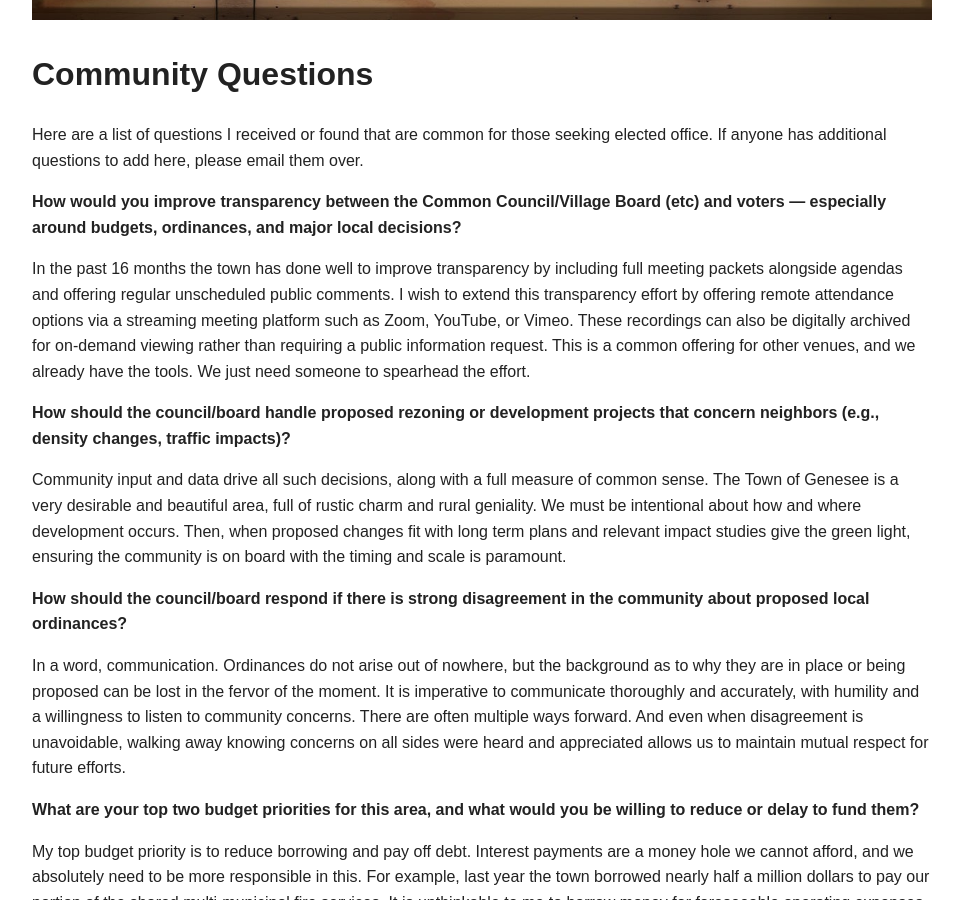
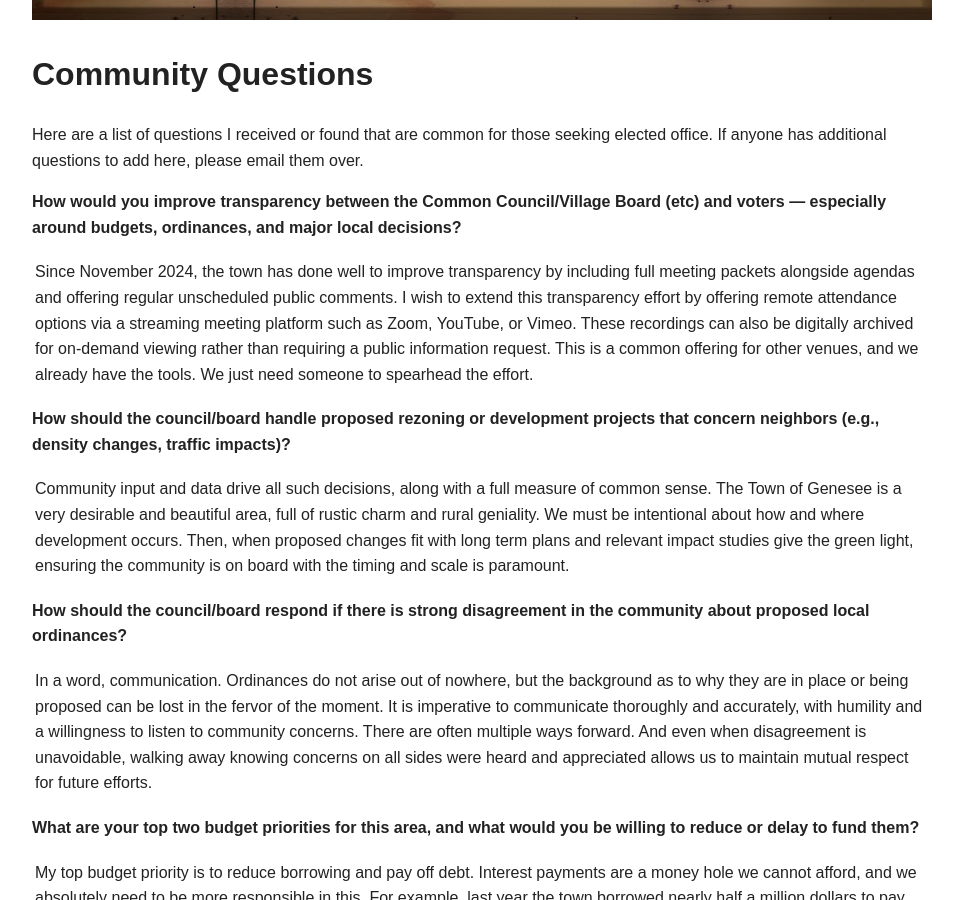
Before and after one commit to danyatzeck/danyatzeck.github.io, a Jekyll site: the page built from questions.md, in a window 1280 px wide and 900 px high, scrolled down 432 px. Shown: the whole window, without its empty margins (158-1121 px from the left). Built offline with Jekyll 4.4.1, drawn with Linux system fonts in a browser that asks for light colours; our own code applies the rules of GitHub Pages for plain Markdown files.

Commit message:
questions

```diff
--- a/questions.md
+++ b/questions.md
@@ -3,26 +3,31 @@
 Here are a list of questions I received or found that are common for those seeking elected office. If anyone has additional questions to add here, please email them over.
 
 
+
 **How would you improve transparency between the Common Council/Village Board (etc) and voters — especially around budgets, ordinances, and major local decisions?**
 
-In the past 16 months the town has done well to improve transparency by including full meeting packets alongside agendas and offering regular unscheduled public comments. I wish to extend this transparency effort by offering remote attendance options via a streaming meeting platform such as Zoom, YouTube, or Vimeo. These recordings can also be digitally archived for on-demand viewing rather than requiring a public information request. This is a common offering for other venues, and we already have the tools. We just need someone to spearhead the effort.
+|Since November 2024, the town has done well to improve transparency by including full meeting packets alongside agendas and offering regular unscheduled public comments. I wish to extend this transparency effort by offering remote attendance options via a streaming meeting platform such as Zoom, YouTube, or Vimeo. These recordings can also be digitally archived for on-demand viewing rather than requiring a public information request. This is a common offering for other venues, and we already have the tools. We just need someone to spearhead the effort.
+
 
 
 **How should the council/board handle proposed rezoning or development projects that concern neighbors (e.g., density changes, traffic impacts)?**
 
-Community input and data drive all such decisions, along with a full measure of common sense. The Town of Genesee is a very desirable and beautiful area, full of rustic charm and rural geniality. We must be intentional about how and where development occurs. Then, when proposed changes fit with long term plans and relevant impact studies give the green light, ensuring the community is on board with the timing and scale is paramount.
+|Community input and data drive all such decisions, along with a full measure of common sense. The Town of Genesee is a very desirable and beautiful area, full of rustic charm and rural geniality. We must be intentional about how and where development occurs. Then, when proposed changes fit with long term plans and relevant impact studies give the green light, ensuring the community is on board with the timing and scale is paramount.
+
 
 
 **How should the council/board respond if there is strong disagreement in the community about proposed local ordinances?**
 
-In a word, communication. Ordinances do not arise out of nowhere, but the background as to why they are in place or being proposed can be lost in the fervor of the moment. It is imperative to communicate thoroughly and accurately, with humility and a willingness to listen to community concerns. There are often multiple ways forward. And even when disagreement is unavoidable, walking away knowing concerns on all sides were heard and appreciated allows us to maintain mutual respect for future efforts.
+|In a word, communication. Ordinances do not arise out of nowhere, but the background as to why they are in place or being proposed can be lost in the fervor of the moment. It is imperative to communicate thoroughly and accurately, with humility and a willingness to listen to community concerns. There are often multiple ways forward. And even when disagreement is unavoidable, walking away knowing concerns on all sides were heard and appreciated allows us to maintain mutual respect for future efforts.
+
 
 
 **What are your top two budget priorities for this area, and what would you be willing to reduce or delay to fund them?**
 
-My top budget priority is to reduce borrowing and pay off debt. Interest payments are a money hole we cannot afford, and we absolutely need to be more responsible in this. For example, last year the town borrowed nearly half a million dollars to pay our portion of the shared multi-municipal fire services. It is unthinkable to me to borrow money for foreseeable operating expenses like this. Secondly, if we can manage (see above), I would like to see efforts made to beautify Genesee Depot, such that people driving through take notice and smile, and perhaps visit our local businesses.
+|My top budget priority is to reduce borrowing and pay off debt. Interest payments are a money hole we cannot afford, and we absolutely need to be more responsible in this. For example, last year the town borrowed nearly half a million dollars to pay our portion of the shared multi-municipal fire services. It is unthinkable to me to borrow money for foreseeable operating expenses like this. Secondly, if we can manage (see above), I would like to see efforts made to beautify Genesee Depot, such that people driving through take notice and smile, and perhaps visit our local businesses.
+
 
 
 **How will you ensure residents understand where their tax dollars are going?**
 
-Again, communication is key. Hopefully large community improvements like the multi-year Road Program will be well known and appreciated by all. If a more thorough review of ongoing initiatives is desired, I am happy to meet with anyone that reaches out. I would also be willing to write a synopsis of budget decisions in a friendlier, more consumable format and post it to the website if such would be helpful.
+|Again, communication is key. Hopefully large community improvements like the multi-year Road Program will be well known and appreciated by all. If a more thorough review of ongoing initiatives is desired, I am happy to meet with anyone that reaches out. I would also be willing to write a synopsis of budget decisions in a friendlier, more consumable format and post it to the website if such would be helpful.
```
